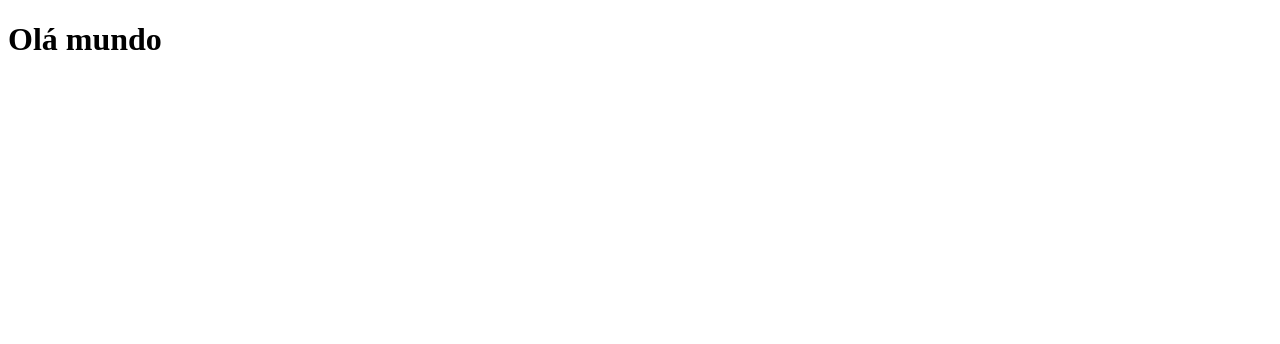
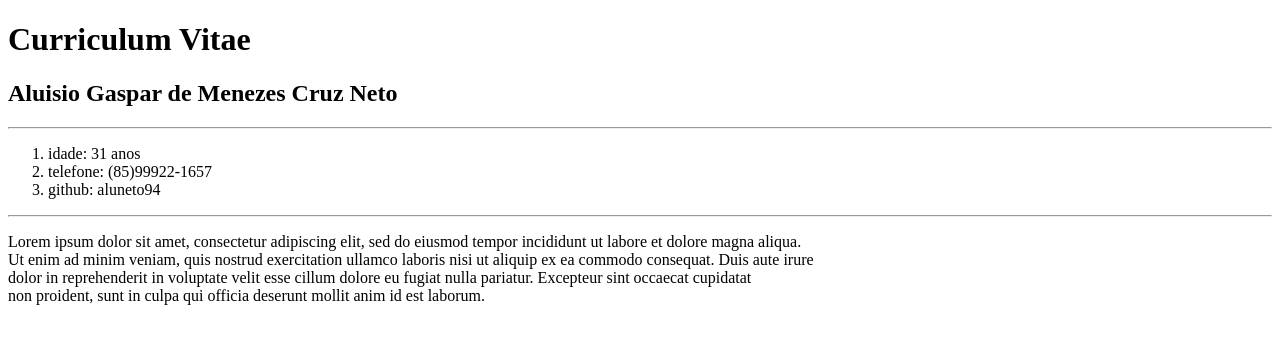
Before and after one commit to aluneto94/aula02, a plain HTML site: page index.html in a window 1280 px wide. Drawn offline with Linux system fonts and the light colour scheme.

Commit message:
segundo commit

```diff
--- a/index.html
+++ b/index.html
@@ -6,6 +6,20 @@
     <title>Document</title>
 </head>
 <body>
-    <h1>Olá mundo</h1>
+    <h1>Curriculum Vitae</h1>
+    <h2>Aluisio Gaspar de Menezes Cruz Neto</h2>
+    <hr>
+    <ol>
+        <li> idade: 31 anos</li>
+        <li> telefone: (85)99922-1657</li>
+        <li> github: aluneto94</li>
+    </ol>
+    <hr>
+    <p>
+       Lorem ipsum dolor sit amet, consectetur adipiscing elit, sed do eiusmod tempor incididunt ut labore et dolore magna aliqua.<br>
+       Ut enim ad minim veniam, quis nostrud exercitation ullamco laboris nisi ut aliquip ex ea commodo consequat. Duis aute irure<br>
+        dolor in reprehenderit in voluptate velit esse cillum dolore eu fugiat nulla pariatur. Excepteur sint occaecat cupidatat <br>
+        non proident, sunt in culpa qui officia deserunt mollit anim id est laborum. <br>
+    </p>
 </body>
 </html>
```
